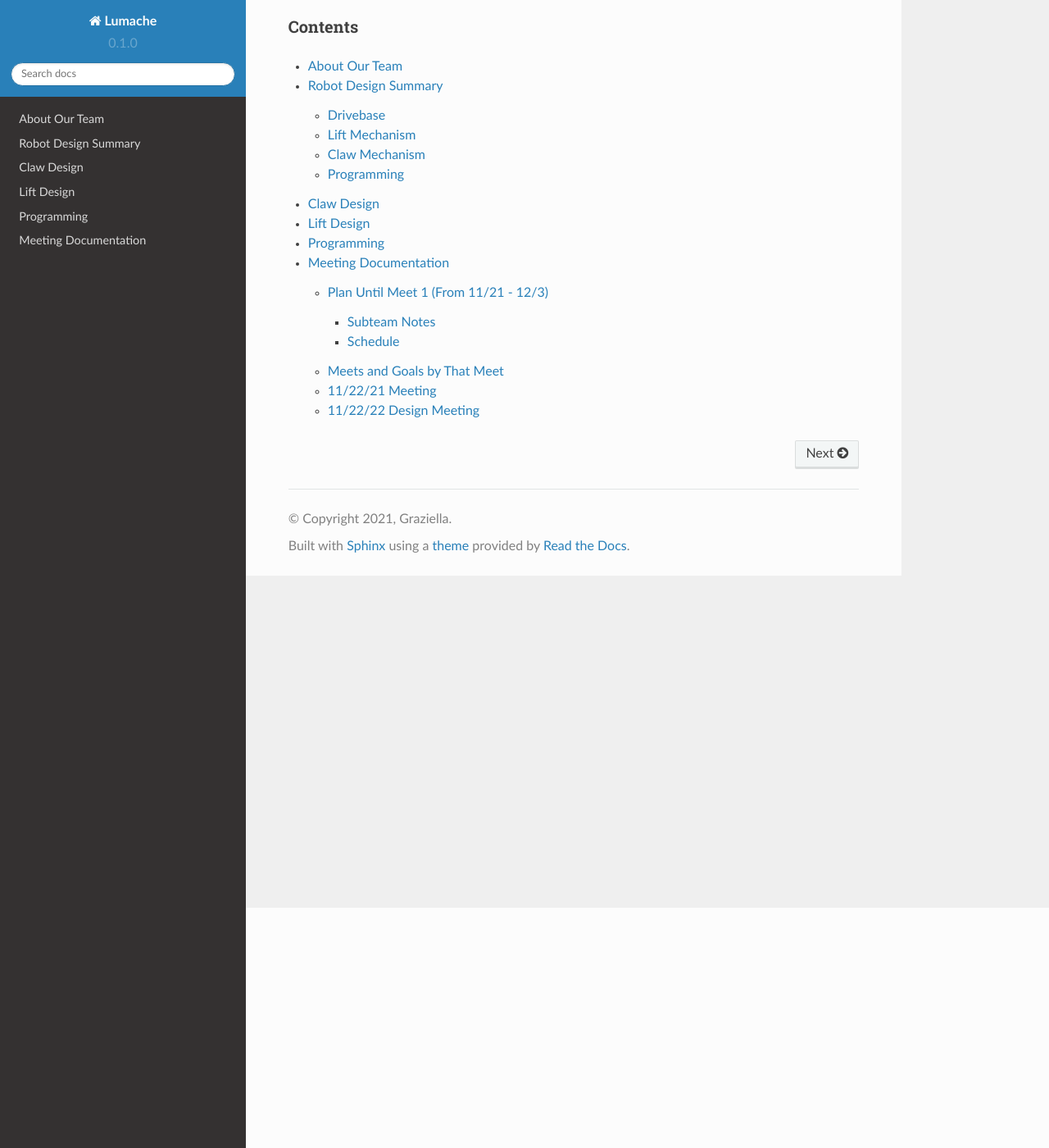
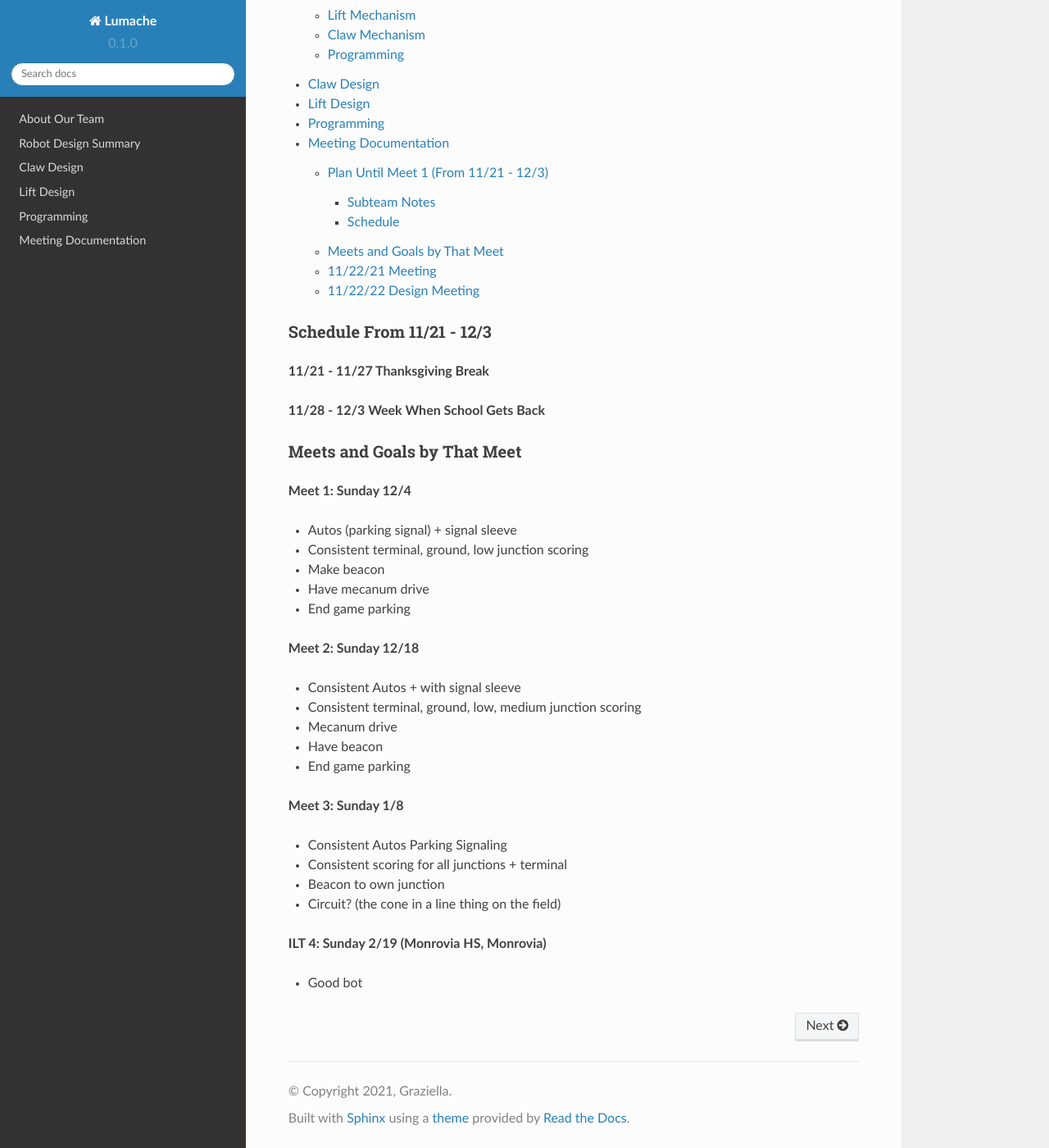
Before and after one commit to samanthac02/FTCDocumentation, a Sphinx documentation site: the page built from docs/source/index.rst, in a window 1280 px wide and 1400 px high, scrolled down 293 px. Shown: the whole window at 82% size. Built offline with Sphinx 7.4.7 and the Read the Docs theme 2.0.0, drawn with Linux system fonts in a browser that asks for light colours; some of the changed text lies outside the part shown.

Commit message:
Update index.rst

```diff
--- a/docs/source/index.rst
+++ b/docs/source/index.rst
@@ -19,3 +12,51 @@ Contents
    liftDesign
    programming
    meetingDocumentation
+
+Schedule From 11/21 - 12/3
+#####
+
+**11/21 - 11/27 Thanksgiving Break**
+
+**11/28 - 12/3 Week When School Gets Back**
+
+Meets and Goals by That Meet
+#####
+
+**Meet 1: Sunday 12/4**
+
+* Autos (parking signal) + signal sleeve
+
+* Consistent terminal, ground, low junction scoring
+
+* Make beacon
+
+* Have mecanum drive
+
+* End game parking
+
+**Meet 2: Sunday 12/18**
+
+* Consistent Autos + with signal sleeve
+
+* Consistent terminal, ground, low, medium junction scoring
+
+* Mecanum drive
+
+* Have beacon
+
+* End game parking
+
+**Meet 3: Sunday 1/8**
+
+* Consistent Autos Parking Signaling
+
+* Consistent scoring for all junctions + terminal
+
+* Beacon to own junction
+
+* Circuit? (the cone in a line thing on the field)
+
+**ILT 4: Sunday 2/19 (Monrovia HS, Monrovia)**
+
+* Good bot
```
Also changed, not shown: other parts of docs/source/index.rst (+0 -7 lines).
